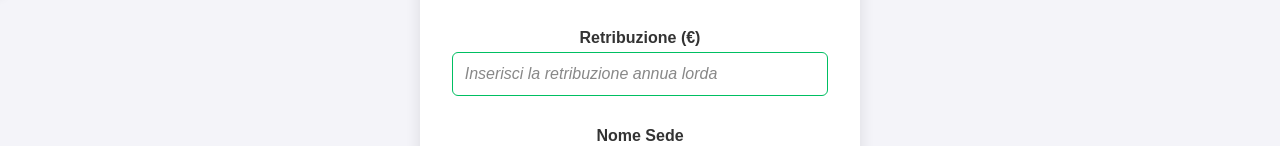
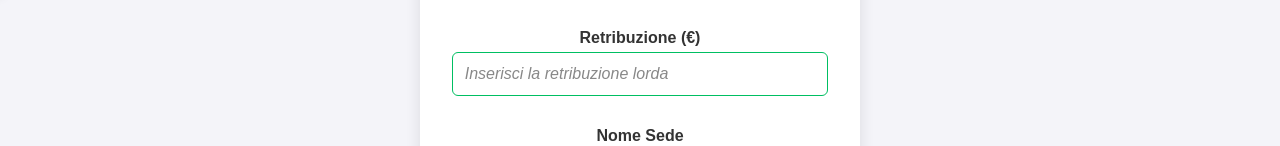
Before and after one commit to leotodisco/Bridge, a React (Vite) app in the folder bridge-frontend/: page /crea-lavoro in a window 1280 px wide. Shown: the part 788-934 px from the top of the page. Built offline with nearby package versions, Linux system fonts and the light colour scheme; sample sign-in values are in the browser's storage.

Commit message:
Fix(front&back): correzioni Annuncio Lavoro

```diff
--- a/bridge-frontend/src/GestioneAnnuncio/components/formLavoro.jsx
+++ b/bridge-frontend/src/GestioneAnnuncio/components/formLavoro.jsx
@@ -289,7 +289,7 @@ const CreaLavoro = () => {
                         type="text"
                         value={retribuzione || ""}
                         onChange={aggiornaRetribuzione}
-                        placeholder="Inserisci la retribuzione annua lorda"
+                        placeholder="Inserisci la retribuzione lorda"
                         required
                     />
                 </div>
--- a/bridge-frontend/src/GestioneAnnuncio/components/viewLavoro.jsx
+++ b/bridge-frontend/src/GestioneAnnuncio/components/viewLavoro.jsx
@@ -46,7 +46,7 @@ const AllLavoroView = () => {
                 : `http://localhost:8080/api/annunci/view_lavori`;
 
             if (!email || !token) {
-                alert("Non sei autenticato. Effettua il login.");
+                toast.error("Non sei autenticato. Effettua il login.");
                 nav('/login');
                 return;
             }
```
Also changed, not shown: 1 other file (tests, documents, lock files or other folders).
